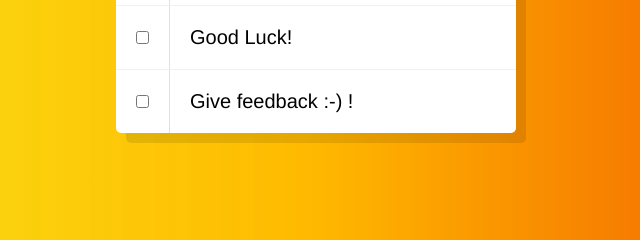
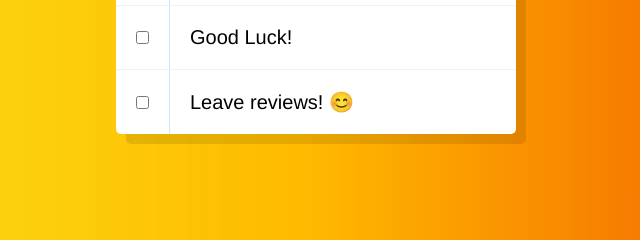
Before and after one commit to ChrisRoland/Hold-Shift_and_Checkboxes, a plain HTML site: page index.html in a window 1280 px wide. Shown: the part 515-755 px from the top of the page, 324-964 px from the left. Drawn offline with Linux system fonts and the light colour scheme.

Commit message:
added JS file

```diff
--- a/index.html
+++ b/index.html
@@ -48,9 +48,10 @@
     </div>
     <div class="item">
       <input type="checkbox">
-      <p>Give feedback :-) !</p>
+      <p>Leave reviews! 😊</p>
     </div>
   </div>
 
+  <script src="script.js"></script>
 </body>
 </html>
```
